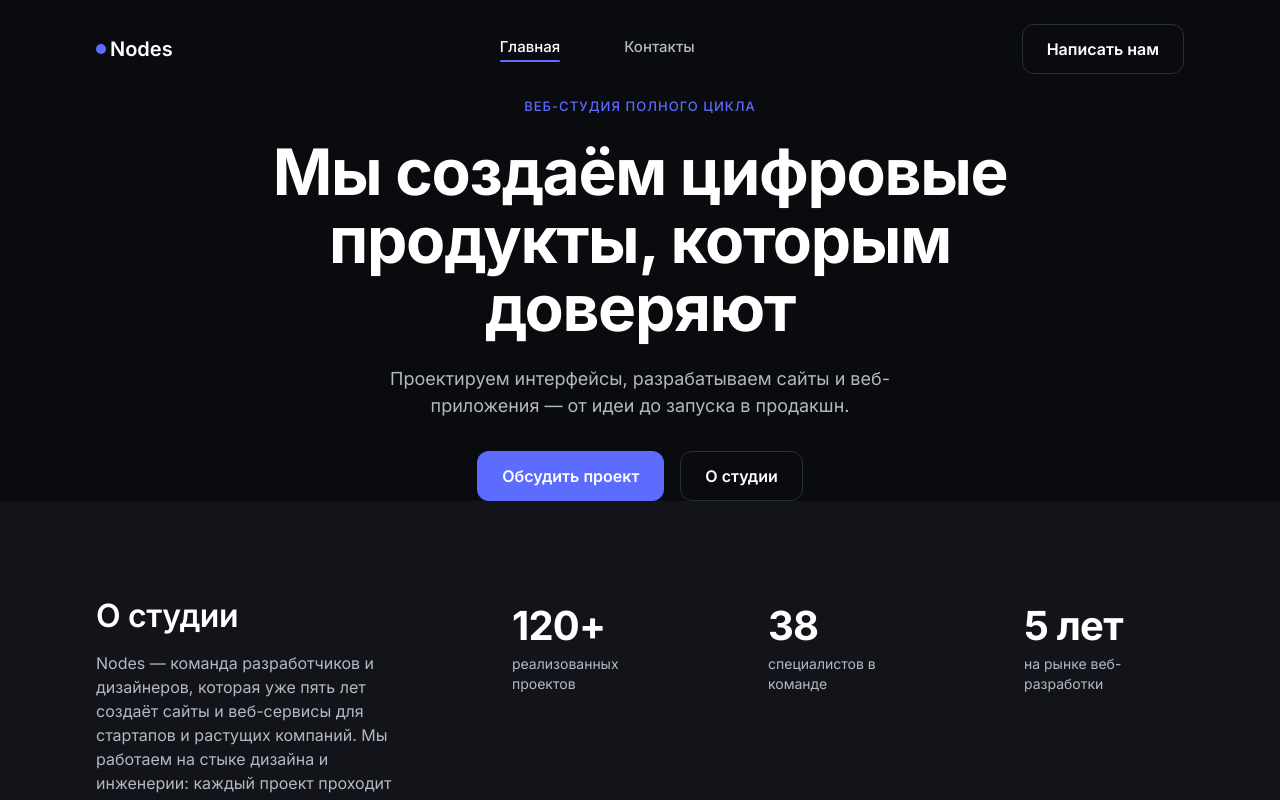
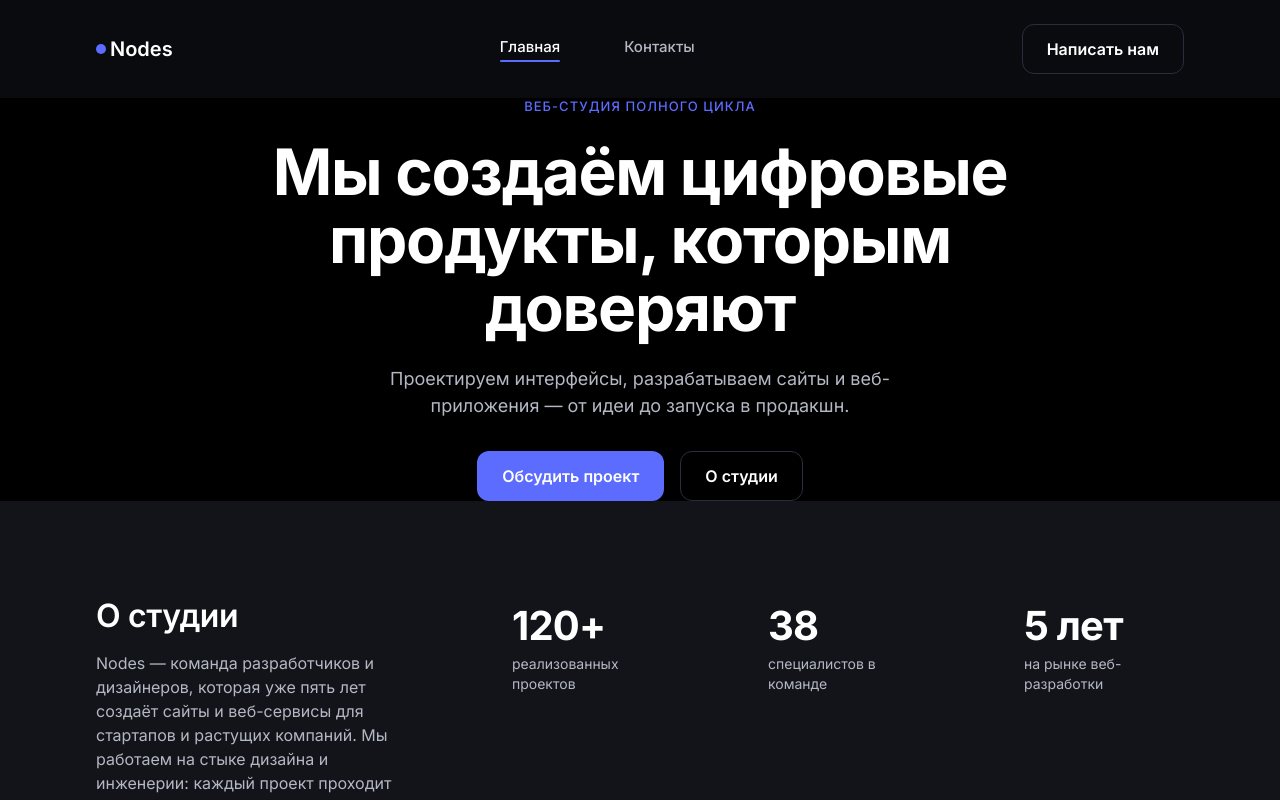
Before and after one commit to ladashum/nodes-studio, a React (Vite) app: page / in a window 1280 px wide. Shown: the top 800 px of the page. Built offline with nearby package versions, Linux system fonts and the light colour scheme.

Commit message:
Add background color to HeroSection

```diff
--- a/src/components/HeroSection/HeroSection.module.css
+++ b/src/components/HeroSection/HeroSection.module.css
@@ -6,6 +6,7 @@
   gap: var(--spacing-lg);
   padding-top: var(--spacing-3xl);
   padding-bottom: 200px;
+  background-color: #000000;
 }
 
 .kicker {
```
